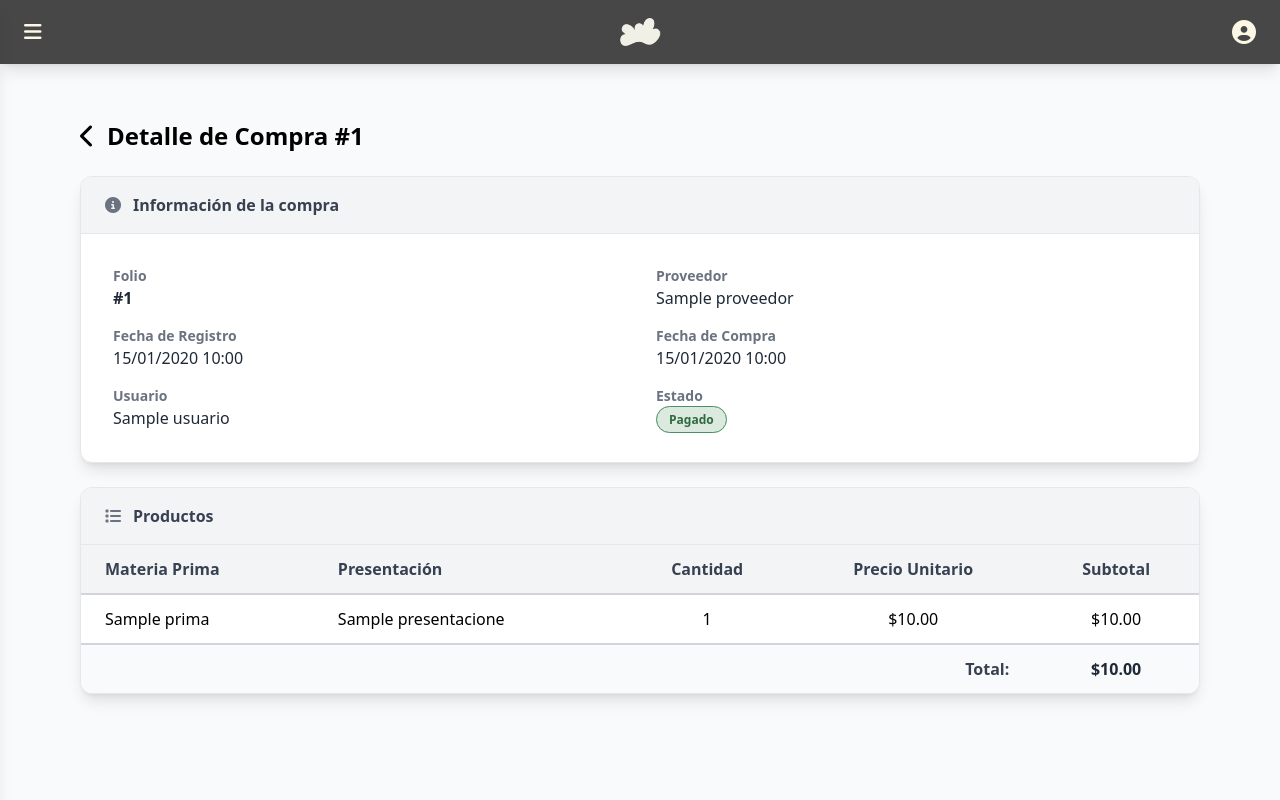
After one commit to IDGS-802-21002866/CloudBrew, a Flask app: page /compras/1/confirmar_compra in a window 1280 px wide. The commit adds this page. Run offline with Flask 3, Linux system fonts and the light colour scheme; a user stored in the database is signed in; tables that the repository leaves empty hold one stand-in row (values such as "Sample post"); style sheets or scripts are compiled from the project's sources; parts of the project's set-up code (start-up, migrations or seed data) failed here and were passed over.

Commit message:
Feature: Agregando confirmacion y cancelacion de orden de compra

```diff
--- a/app/modules/compras/form.py
+++ b/app/modules/compras/form.py
@@ -1,5 +1,5 @@
 from flask_wtf import FlaskForm
-from wtforms import IntegerField, SelectField, FloatField
+from wtforms import IntegerField, SelectField
 from wtforms.validators import DataRequired, NumberRange
 
 
@@ -27,3 +27,7 @@ class OrdenDeCompraDetallesForm(FlaskForm):
             NumberRange(min=1, message="La cantidad debe ser mayor a 0."),
         ],
     )
+
+
+class OrdenDeCompraConfirmacionForm(FlaskForm):
+    pass
--- a/app/modules/compras/model.py
+++ b/app/modules/compras/model.py
@@ -9,7 +9,8 @@ class Compra(db.Model):
     fecha_registro: Mapped[str] = mapped_column(
         db.DateTime, nullable=False, default=db.func.now()
     )
-    fecha_compra: Mapped[str] = mapped_column(db.Date, nullable=True)
+    fecha_compra: Mapped[str] = mapped_column(db.DateTime, nullable=True)
+    cancelada: Mapped[bool] = mapped_column(db.Boolean, default=False)
     proveedor_id: Mapped[int] = mapped_column(db.ForeignKey("proveedor.id"))
     proveedor = db.relationship("Proveedor", back_populates="compras")
     usuario_id: Mapped[int] = mapped_column(db.ForeignKey("usuario.id"))
--- a/app/modules/compras/routes.py
+++ b/app/modules/compras/routes.py
@@ -2,7 +2,11 @@ from flask import render_template, request, redirect, url_for, flash, session
 from flask_login import current_user
 from app.modules.compras import bp
 from app.modules.compras.service import ComprasService
-from app.modules.compras.form import OrdenDeCompraForm, OrdenDeCompraDetallesForm
+from app.modules.compras.form import (
+    OrdenDeCompraConfirmacionForm,
+    OrdenDeCompraForm,
+    OrdenDeCompraDetallesForm,
+)
 from app.modules.proveedores.service import ProveedorService
 from app.modules.materias_primas.service import MateriaPrimaService
 from app.modules.presentaciones.service import PresentacionService
@@ -118,4 +122,58 @@ def detalle(id):
         flash(str(e), "danger")
         return redirect(url_for("compras.listar"))
 
+    if compra.cancelada:
+        flash("No se puede ver el detalle de una compra cancelada.", "danger")
+        return redirect(url_for("compras.listar"))
+
     return render_template("compras/detalle.html", compra=compra)
+
+
+@bp.route("/<int:id>/cancelar", methods=["GET", "POST"])
+def cancelar(id):
+    cancelacion_form = OrdenDeCompraConfirmacionForm()
+    try:
+        compra = compras_service.obtener_compra(id)
+    except ValidacionNegocioException as e:
+        flash(str(e), "danger")
+        return redirect(url_for("compras.listar"))
+
+    if cancelacion_form.validate_on_submit():
+        try:
+            compras_service.cancelar_compra(id)
+            flash("Compra cancelada exitosamente.", "success")
+            return redirect(url_for("compras.listar"))
+        except ValidacionNegocioException as e:
+            flash(str(e), "danger")
+
+    return render_template(
+        "compras/cancelacion.html", compra=compra, form=cancelacion_form
+    )
+
+
+@bp.route("/<int:id>/confirmar_compra", methods=["GET", "POST"])
+def confirmar_compra(id):
+    confirmacion_form = OrdenDeCompraConfirmacionForm()
+    try:
+        compra = compras_service.obtener_compra(id)
+    except ValidacionNegocioException as e:
+        flash(str(e), "danger")
+        return redirect(url_for("compras.listar"))
+
+    if confirmacion_form.validate_on_submit():
+        detalle_ids = request.form.getlist("detalle_id")
+        precios = request.form.getlist("precio_unitario")
+        try:
+            compras_service.confirmar_compra(
+                compra_id=id,
+                detalle_ids=detalle_ids,
+                precios=precios,
+            )
+            flash("Compra confirmada exitosamente.", "success")
+            return redirect(url_for("compras.detalle", id=id))
+        except ValidacionNegocioException as e:
+            flash(str(e), "danger")
+
+    return render_template(
+        "compras/confirmacion.html", compra=compra, form=confirmacion_form
+    )
--- /dev/null
+++ b/app/modules/compras/templates/compras/confirmacion.html
@@ -0,0 +1,177 @@
+{% extends "base.html" %}
+{% from '_macros.html' import campo_nuevo %}
+{% block content %}
+<div class="max-w-6xl mx-auto py-8 px-4">
+    <a href="{{ url_for('compras.listar') }}" class="flex items-center text-2xl font-bold mb-6 hover:text-gray-600 transition">
+        <i class="fa-solid fa-chevron-left mr-3"></i>
+        {% if compra.fecha_compra %}
+            Detalle de Compra #{{ compra.id }}
+        {% else %}
+            Confirmar Compra #{{ compra.id }}
+        {% endif %}
+    </a>
+
+    <form action="{{ url_for('compras.confirmar_compra', id=compra.id) }}" method="post" novalidate>
+    {{ form.hidden_tag() }}
+    <div class="space-y-6">
+
+        <!-- Información general -->
+        <div class="bg-white rounded-xl shadow-lg overflow-hidden border border-gray-200">
+            <div class="bg-gray-100 px-6 py-4 border-b border-gray-200 flex items-center">
+                <i class="fa-solid fa-circle-info text-gray-500 mr-3"></i>
+                <span class="font-bold text-gray-700">Información de la compra</span>
+            </div>
+
+            <div class="p-8 grid grid-cols-1 md:grid-cols-2 gap-x-8 gap-y-4">
+                <div>
+                    <span class="block text-sm font-semibold text-gray-500">Folio</span>
+                    <span class="text-gray-800 font-bold">#{{ compra.id }}</span>
+                </div>
+                <div>
+                    <span class="block text-sm font-semibold text-gray-500">Proveedor</span>
+                    <span class="text-gray-800">{{ compra.proveedor.nombre if compra.proveedor else 'N/A' }}</span>
+                </div>
+                <div>
+                    <span class="block text-sm font-semibold text-gray-500">Fecha de Registro</span>
+                    <span class="text-gray-800">{{ compra.fecha_registro.strftime('%d/%m/%Y %H:%M') if compra.fecha_registro else 'N/A' }}</span>
+                </div>
+                <div>
+                    <span class="block text-sm font-semibold text-gray-500">Fecha de Compra</span>
+                    {% if compra.fecha_compra %}
+                        <span class="text-gray-800">{{ compra.fecha_compra.strftime('%d/%m/%Y %H:%M') }}</span>
+                    {% else %}
+                        <span class="text-gray-400 italic">Se registrará al confirmar</span>
+                    {% endif %}
+                </div>
+                <div>
+                    <span class="block text-sm font-semibold text-gray-500">Usuario</span>
+                    <span class="text-gray-800">{{ compra.usuario.nombre if compra.usuario else 'N/A' }}</span>
+                </div>
+                <div>
+                    <span class="block text-sm font-semibold text-gray-500">Estado</span>
+                    {% if compra.fecha_compra %}
+                        <span class="rounded-full px-3 py-1 text-xs font-bold bg-[#4A9062] bg-opacity-20 text-[#2D6A3E] border border-[#4A9062]">Pagado</span>
+                    {% else %}
+                        <span class="rounded-full px-3 py-1 text-xs font-bold bg-[#E8A946] bg-opacity-20 text-[#B8860B] border border-[#E8A946]">Pendiente</span>
+                    {% endif %}
+                </div>
+            </div>
+        </div>
+
+        <!-- Detalles de productos -->
+        <div class="bg-white rounded-xl shadow-lg overflow-hidden border border-gray-200">
+            <div class="bg-gray-100 px-6 py-4 border-b border-gray-200 flex items-center">
+                <i class="fa-solid fa-list text-gray-500 mr-3"></i>
+                <span class="font-bold text-gray-700">Productos</span>
+            </div>
+
+            <div class="overflow-x-auto">
+                <table class="w-full">
+                    <thead>
+                        <tr class="bg-gray-100 border-b-2 border-gray-300">
+                            <th class="px-6 py-3 text-left font-bold text-gray-700">Materia Prima</th>
+                            <th class="px-6 py-3 text-left font-bold text-gray-700">Presentación</th>
+                            <th class="px-6 py-3 text-center font-bold text-gray-700">Cantidad</th>
+                            <th class="px-6 py-3 text-center font-bold text-gray-700">Precio Unitario</th>
+                            <th class="px-6 py-3 text-center font-bold text-gray-700">Subtotal</th>
+                        </tr>
+                    </thead>
+                    <tbody>
+                        {% set total = namespace(valor=0) %}
+                        {% for detalle in compra.detalles %}
+                        <tr class="border-b border-gray-200 hover:bg-gray-50">
+                            <td class="px-6 py-3">
+                                <input type="hidden" name="detalle_id" value="{{ detalle.id }}">
+                                {{ detalle.materia_prima.nombre if detalle.materia_prima else 'N/A' }}
+                            </td>
+                            <td class="px-6 py-3">{{ detalle.presentacion.nombre if detalle.presentacion else 'N/A' }}</td>
+                            <td class="px-6 py-3 text-center">{{ detalle.cantidad }}</td>
+                            <td class="px-6 py-3 text-center">
+                                {% if compra.fecha_compra %}
+                                    ${{ "%.2f"|format(detalle.precio_unitario) }}
+                                {% else %}
+                                    <input
+                                        type="number"
+                                        name="precio_unitario"
+                                        step="0.01"
+                                        min="0.01"
+                                        placeholder="0.00"
+                                        required
+                                        data-cantidad="{{ detalle.cantidad }}"
+                                        class="precio-input w-32 px-3 py-2 border-2 border-gray-400 rounded-lg focus:border-[#6C9AD0] focus:ring-0 text-center"
+                                    >
+                                {% endif %}
+                            </td>
+                            <td class="px-6 py-3 text-center">
+                                {% if compra.fecha_compra %}
+                                    {% set subtotal = detalle.cantidad * detalle.precio_unitario %}
+                                    {% set total.valor = total.valor + subtotal %}
+                                    ${{ "%.2f"|format(subtotal) }}
+                                {% else %}
+                                    <span class="subtotal-cell text-gray-400">—</span>
+                                {% endif %}
+                            </td>
+                        </tr>
+                        {% endfor %}
+                    </tbody>
+                    <tfoot>
+                        <tr class="bg-gray-50 border-t-2 border-gray-300">
+                            <td colspan="4" class="px-6 py-3 text-right font-bold text-gray-700">Total:</td>
+                            <td class="px-6 py-3 text-center font-bold text-gray-800">
+                                {% if compra.fecha_compra %}
+                                    ${{ "%.2f"|format(total.valor) }}
+                                {% else %}
+                                    <span id="total-display" class="text-gray-400">—</span>
+                                {% endif %}
+                            </td>
+                        </tr>
+                    </tfoot>
+                </table>
+            </div>
+        </div>
+
+        <!-- Botón confirmar (solo si está pendiente) -->
+        {% if not compra.fecha_compra %}
+        <div class="flex justify-end">
+            <button type="submit" class="px-6 py-3 bg-[#4A9062] hover:bg-[#2D6A3E] text-white font-bold rounded-xl transition">
+                <i class="fa-solid fa-check mr-2"></i>Confirmar Compra
+            </button>
+        </div>
+        {% endif %}
+
+    </div>
+    </form>
+</div>
+<script>
+  document.addEventListener("DOMContentLoaded", function () {
+    const inputs = document.querySelectorAll(".precio-input");
+    const totalDisplay = document.getElementById("total-display");
+
+    function recalcular() {
+      let total = 0;
+      inputs.forEach(function (input) {
+        const cantidad = parseFloat(input.dataset.cantidad) || 0;
+        const precio = parseFloat(input.value) || 0;
+        const subtotal = cantidad * precio;
+        total += subtotal;
+        const subtotalCell = input.closest("tr").querySelector(".subtotal-cell");
+        if (subtotalCell) {
+          subtotalCell.textContent = subtotal > 0 ? "$" + subtotal.toFixed(2) : "—";
+          subtotalCell.classList.toggle("text-gray-400", subtotal === 0);
+          subtotalCell.classList.toggle("text-gray-800", subtotal > 0);
+        }
+      });
+      if (totalDisplay) {
+        totalDisplay.textContent = total > 0 ? "$" + total.toFixed(2) : "—";
+        totalDisplay.classList.toggle("text-gray-400", total === 0);
+        totalDisplay.classList.toggle("font-bold", total > 0);
+        totalDisplay.classList.toggle("text-gray-800", total > 0);
+      }
+    }
+
+    inputs.forEach(function (input) {
+      input.addEventListener("input", recalcular);
+    });
+  });
+</script>
+{% endblock %}
```
Also changed, not shown: app/modules/compras/repository.py (+28 -0 lines), app/modules/compras/service.py (+37 -0 lines), app/modules/compras/templates/compras/cancelacion.html (added, +95 -0 lines), app/modules/compras/templates/compras/listar.html (+21 -6 lines).
